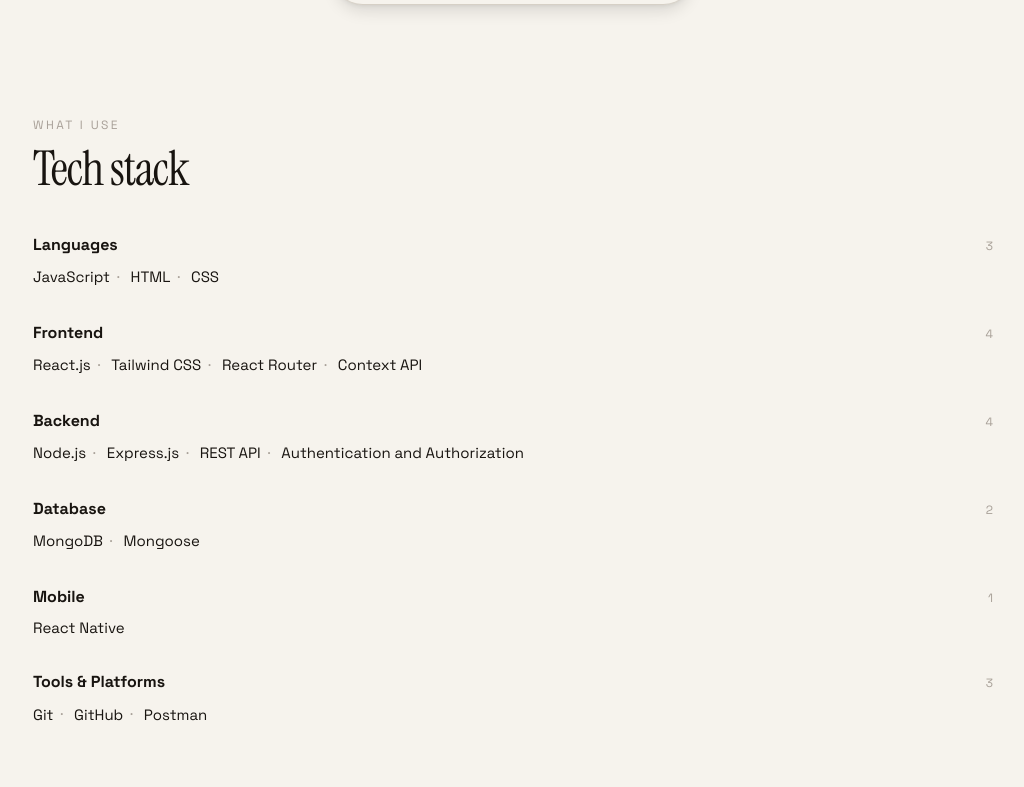
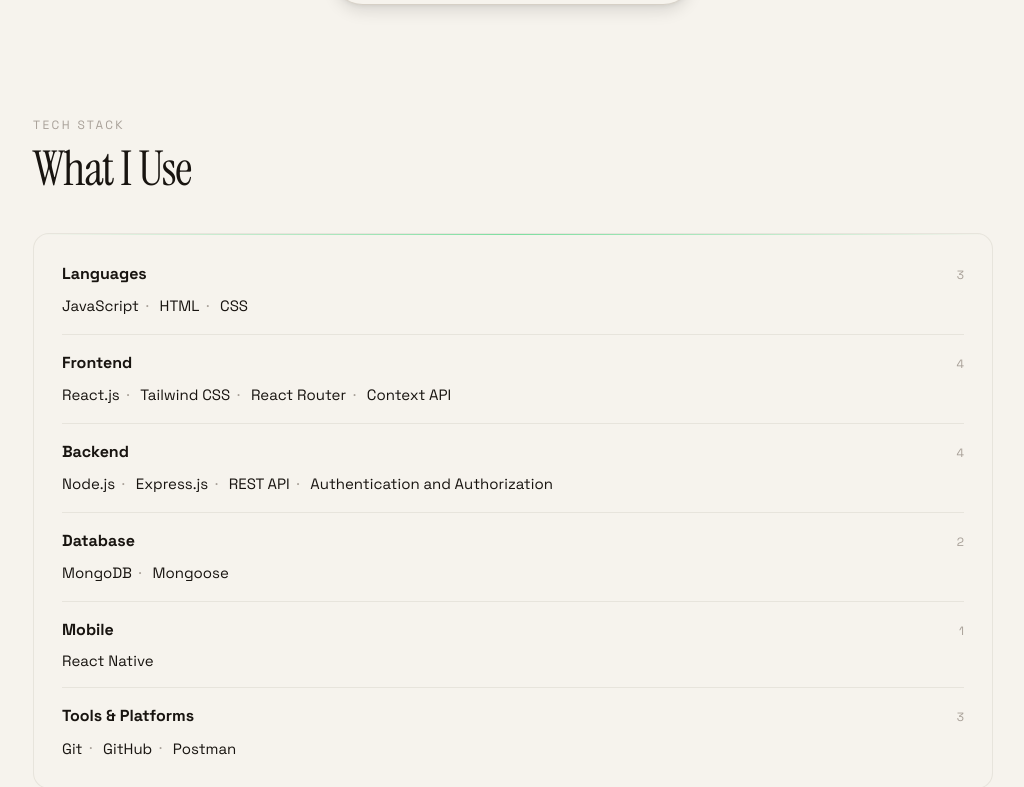
Before and after one commit to shivamkumarlogs/Portfolio, a React (Vite) app: page / in a window 1280 px wide. Shown: the part 779-1566 px from the top of the page, without its empty margins (127-1151 px from the left). Built offline with nearby package versions, Linux system fonts and the light colour scheme.

Commit message:
feat: add StackSection component to display categorized technology stack

```diff
--- a/src/sections/StackSection.jsx
+++ b/src/sections/StackSection.jsx
@@ -24,35 +24,54 @@
   return (
     <section id="stack" className="relative">
       <div className="mx-auto w-full max-w-5xl px-4 pb-14 pt-14 sm:pb-24 sm:pt-24 lg:px-8">
-        <p className="mb-3 font-display text-xs uppercase tracking-[0.2em] text-[var(--text-muted)]">
-          What I use
+        <p className="mb-3 font-display text-xs uppercase tracking-[0.2em] text-(--text-muted)">
+          Tech Stack
         </p>
-        <h2 className="mb-8 font-serif-accent text-2xl tracking-tight text-[var(--text-primary)] sm:mb-10 sm:text-4xl lg:text-5xl">
-          Tech stack
+        <h2 className="mb-8 font-serif-accent text-2xl tracking-tight text-(--text-primary) sm:mb-10 sm:text-4xl lg:text-5xl">
+          What I Use
         </h2>
 
-        <div className="flex flex-col gap-6 sm:gap-8">
+        <div
+          className="
+    relative overflow-hidden rounded-2xl
+    border border-(--border-soft) bg-(--surface)
+    p-5 sm:p-7
+  "
+        >
+          {/* Green accent line */}
+          <div
+            className="
+              pointer-events-none absolute inset-x-0 top-0 h-px
+              bg-linear-to-r from-transparent via-green-500/70 to-transparent
+              opacity-70
+            "
+          />
+
+          <div className="flex flex-col divide-y divide-(--border-soft)">
             {categories.map((cat) => {
               const names = grouped[cat.key];
               if (!names.length) return null;
               return (
-              <div key={cat.key}>
+                <div key={cat.key} className="py-4 first:pt-0 last:pb-0">
                   <div className="mb-2 flex items-baseline justify-between gap-3">
-                  <h3 className="font-display text-sm font-semibold text-[var(--text-primary)] sm:text-base">
+                    <h3 className="font-display text-sm font-semibold text-(--text-primary) sm:text-base">
                       {cat.label}
                     </h3>
-                  <span className="font-display text-xs text-[var(--text-muted)]">
+                    <span className="font-display text-xs text-(--text-muted)">
                       {names.length}
                     </span>
                   </div>
                   <ul className="flex list-none flex-wrap items-center gap-x-1 gap-y-1.5 p-0 m-0">
                     {names.map((name, i) => (
                       <li key={name} className="inline-flex items-center">
-                      <span className="font-display text-sm text-[var(--text-primary)] sm:text-[15px]">
+                        <span className="font-display text-sm text-(--text-primary) sm:text-[15px]">
                           {name}
                         </span>
                         {i < names.length - 1 && (
-                        <span className="mx-1.5 text-[var(--text-muted)]" aria-hidden="true">
+                          <span
+                            className="mx-1.5 text-(--text-muted)"
+                            aria-hidden="true"
+                          >
                             ·
                           </span>
                         )}
@@ -64,6 +83,7 @@
             })}
           </div>
         </div>
+      </div>
     </section>
   );
 }
```
Lines whose indentation alone changed are shown as unchanged.
